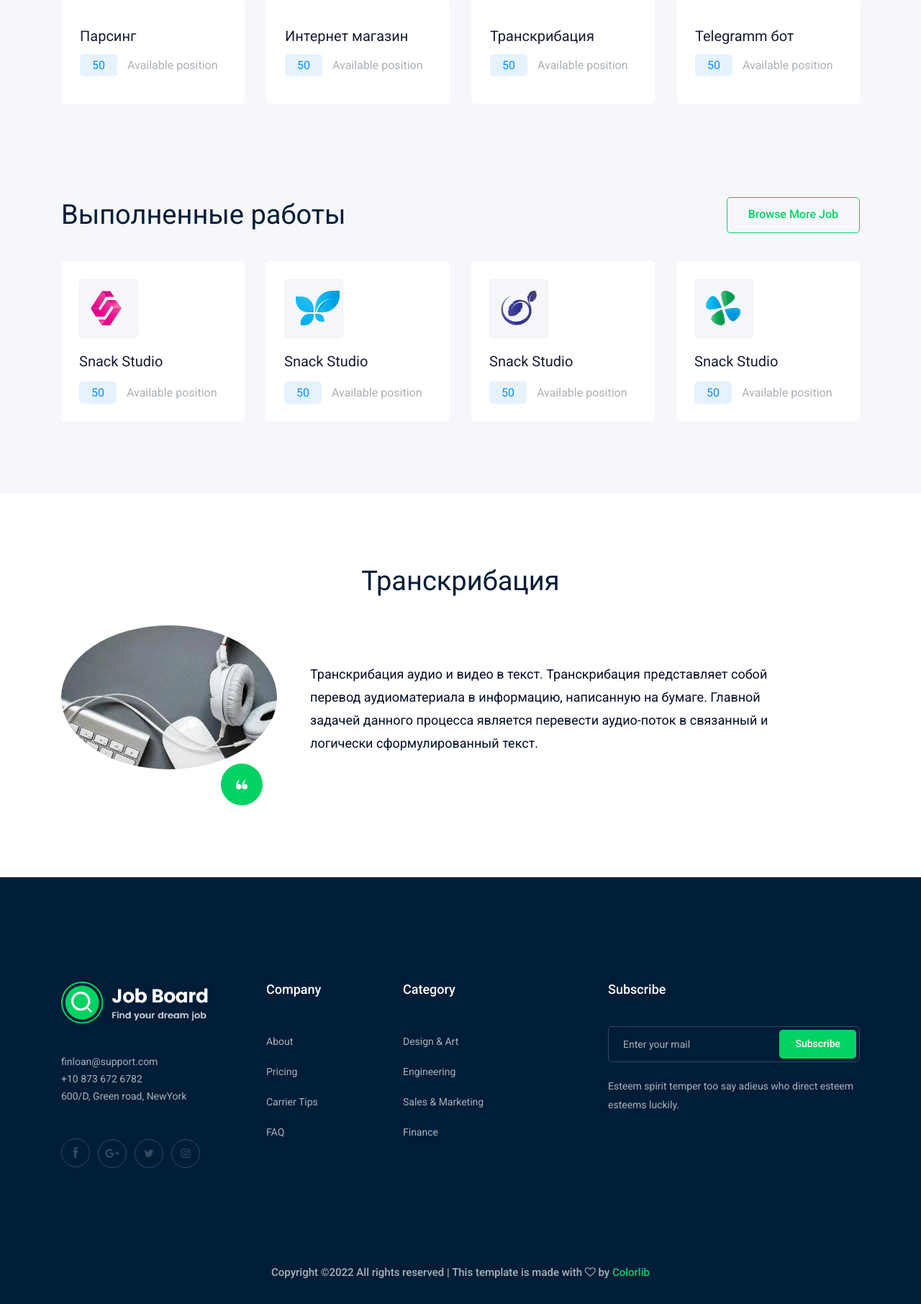
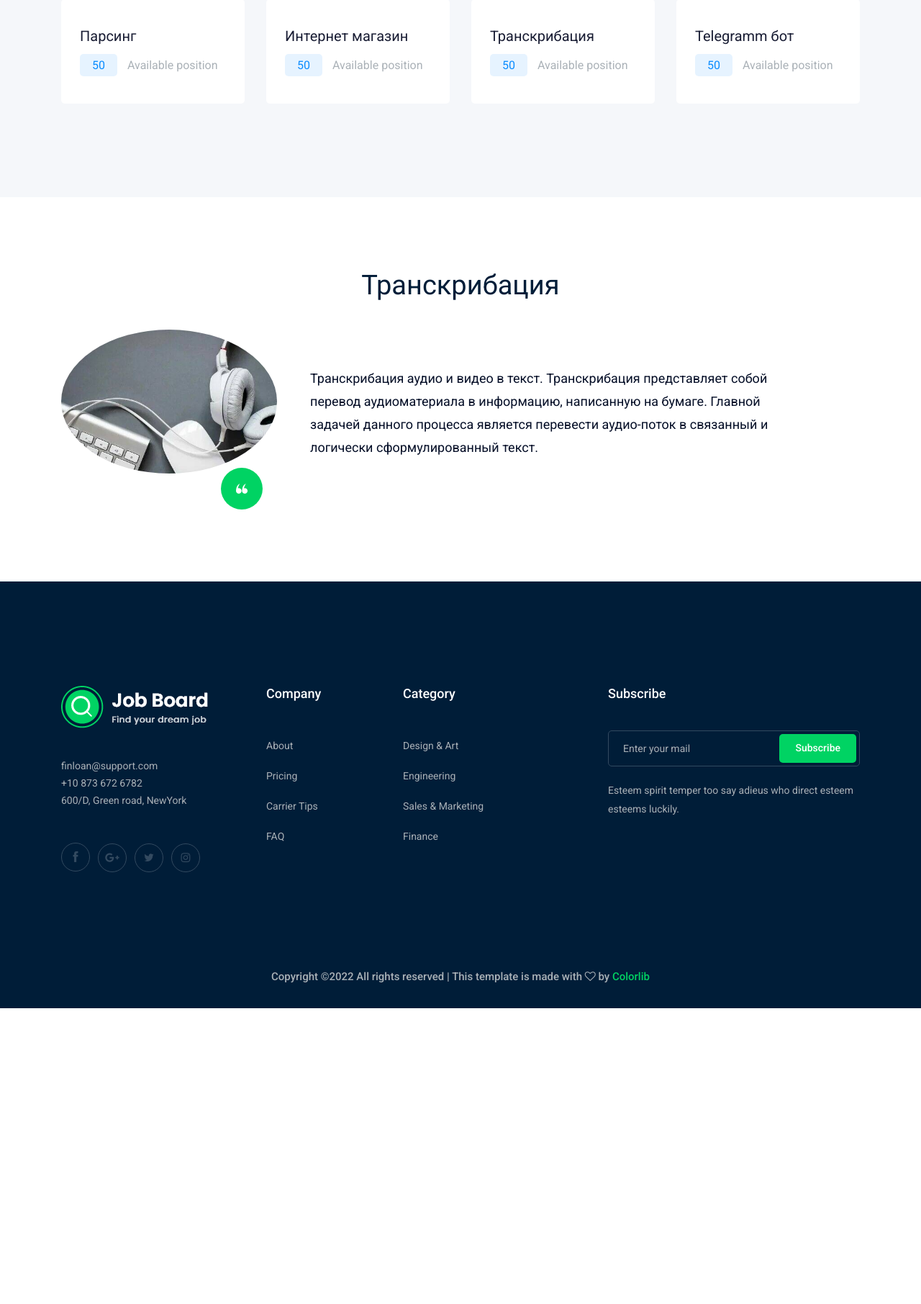
Before and after one commit to Martinovdima/jobboard, a Django app: page / in a window 1280 px wide. Shown: the part 886-2698 px from the top of the page at 72% size. After the commit the page ends 2287 px from the top, so only its background shows below. Run offline with Django 3.2, Linux system fonts and the light colour scheme; some libraries are stand-ins or nearby versions.

Commit message:
kostgr87

```diff
--- a/services/templates/services/index.html
+++ b/services/templates/services/index.html
@@ -54,14 +54,14 @@
                                             <li><a href="#">Главная</a></li>
                                             <li><a href="#">Услуги <i class="ti-angle-down"></i></a>
                                                 <ul class="submenu">
-                                                    <li><a href="candidate.html">Проект 1 </a></li>
-                                                    <li><a href="job_details.html">Проект 2 </a></li>
-                                                    <li><a href="elements.html">Проект 3 </a></li>
+                                                    <li><a href="#">Проект 1 </a></li>
+                                                    <li><a href="#">Проект 2 </a></li>
+                                                    <li><a href="#">Проект 3 </a></li>
                                                 </ul>
                                             </li>
                                             <li><a href=#transc>Транскрибация</a></li>
                                             <li><a href="#">О нас</a></li>
-                                            <li><a href="contact.html">Контакты</a></li>
+                                            <li><a href="#">Контакты</a></li>
                                         </ul>
                                     </nav>
                                 </div>
@@ -112,9 +112,6 @@
     </div>
     <!-- slider_area_end -->
 
-
-
-
     <!-- popular_catagory_area_start  -->
     <div class="popular_catagory_area">
         <div class="container">
@@ -154,67 +151,6 @@
         </div>
     </div>
     <!-- popular_catagory_area_end  -->
-
-
-
-    <div class="top_companies_area">
-        <div class="container">
-            <div class="row align-items-center mb-40">
-                <div class="col-lg-6 col-md-6">
-                    <div class="section_title">
-                        <h3>Выполненные работы</h3>
-                    </div>
-                </div>
-                <div class="col-lg-6 col-md-6">
-                    <div class="brouse_job text-right">
-                        <a href="jobs.html" class="boxed-btn4">Browse More Job</a>
-                    </div>
-                </div>
-            </div>
-            <div class="row">
-                <div class="col-lg-4 col-xl-3 col-md-6">
-                    <div class="single_company">
-                        <div class="thumb">
-                            <img src="img/svg_icon/5.svg" alt="">
-                        </div>
-                        <a href="jobs.html"><h3>Snack Studio</h3></a>
-                        <p> <span>50</span> Available position</p>
-                    </div>
-                </div>
-                <div class="col-lg-4 col-xl-3 col-md-6">
-                    <div class="single_company">
-                        <div class="thumb">
-                            <img src="/static/img/svg_icon/4.svg" alt="">
-                        </div>
-                        <a href="jobs.html"><h3>Snack Studio</h3></a>
-                        <p> <span>50</span> Available position</p>
-                    </div>
-                </div>
-                <div class="col-lg-4 col-xl-3 col-md-6">
-                    <div class="single_company">
-                        <div class="thumb">
-                            <img src="/static/img/svg_icon/3.svg" alt="">
-                        </div>
-                        <a href="jobs.html"><h3>Snack Studio</h3></a>
-                        <p> <span>50</span> Available position</p>
-                    </div>
-                </div>
-                <div class="col-lg-4 col-xl-3 col-md-6">
-                    <div class="single_company">
-                        <div class="thumb">
-                            <img src="/static/img/svg_icon/1.svg" alt="">
-                        </div>
-                        <a href="jobs.html"><h3>Snack Studio</h3></a>
-                        <p> <span>50</span> Available position</p>
-                    </div>
-                </div>
-            </div>
-        </div>
-    </div>
-
-
-
-
     <!-- testimonial_area  -->
     <section id="transc">
         <div class="testimonial_area  ">
```
